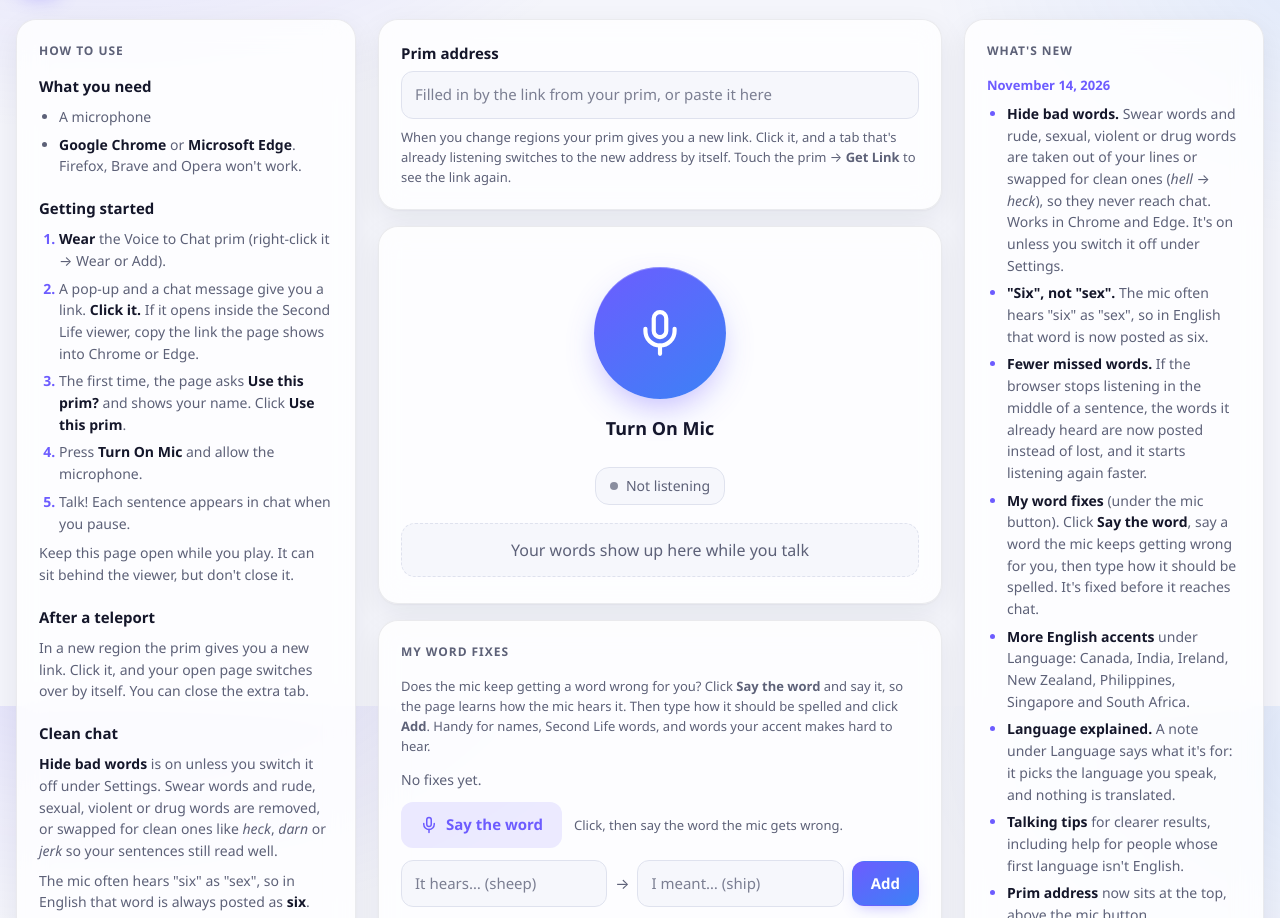
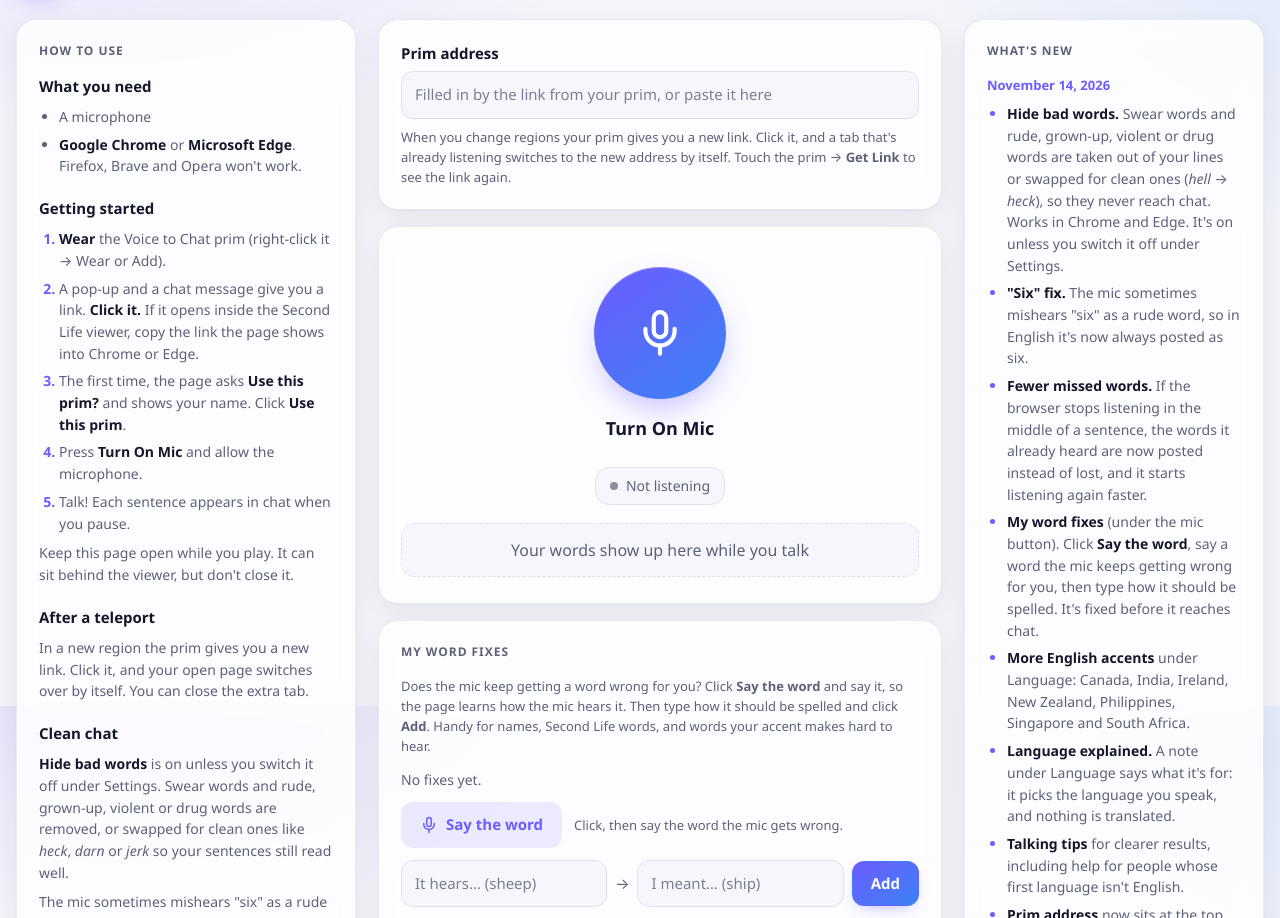
Before and after one commit to webdev0486/voice-to-sl-test, a plain HTML site: page index.html in a window 1280 px wide. Shown: the part 94-1012 px from the top of the page. Drawn offline with Linux system fonts and the light colour scheme.

Commit message:
Keep the page text kid friendly: no rude words in the explanations

```diff
--- a/index.html
+++ b/index.html
@@ -511,7 +511,7 @@
       words get misheard. The bad-word filter only works with the English choices.</p>
     <label class="switch"><input id="cap" type="checkbox" checked> Start each line with a capital letter</label>
     <label class="switch"><input id="clean" type="checkbox" checked> Hide bad words</label>
-    <p class="hint switch-hint">Swear words and rude, sexual, violent or drug words are taken out of
+    <p class="hint switch-hint">Swear words and rude, grown-up, violent or drug words are taken out of
       your lines or swapped for clean ones (<i>hell</i> &rarr; <i>heck</i>), so they never reach chat.
       Works when the language is English.</p>
   </section>
@@ -558,9 +558,9 @@
 
     <h3>Clean chat</h3>
     <p><b>Hide bad words</b> is on unless you switch it off under Settings. Swear words and rude,
-      sexual, violent or drug words are removed, or swapped for clean ones like <i>heck</i>,
+      grown-up, violent or drug words are removed, or swapped for clean ones like <i>heck</i>,
       <i>darn</i> or <i>jerk</i> so your sentences still read well.</p>
-    <p>The mic often hears "six" as "sex", so in English that word is always posted as <b>six</b>.</p>
+    <p>The mic sometimes mishears "six" as a rude word, so in English it's always posted as <b>six</b>.</p>
 
     <h3>Prim menu (touch the prim)</h3>
     <dl class="menu">
@@ -606,11 +606,11 @@
 
     <h3>November 14, 2026</h3>
     <ul>
-      <li><b>Hide bad words.</b> Swear words and rude, sexual, violent or drug words are taken out of
+      <li><b>Hide bad words.</b> Swear words and rude, grown-up, violent or drug words are taken out of
         your lines or swapped for clean ones (<i>hell</i> &rarr; <i>heck</i>), so they never reach chat.
         Works in Chrome and Edge. It's on unless you switch it off under Settings.</li>
-      <li><b>"Six", not "sex".</b> The mic often hears "six" as "sex", so in English that word is now
-        posted as six.</li>
+      <li><b>"Six" fix.</b> The mic sometimes mishears "six" as a rude word, so in English it's now
+        always posted as six.</li>
       <li><b>Fewer missed words.</b> If the browser stops listening in the middle of a sentence, the
         words it already heard are now posted instead of lost, and it starts listening again faster.</li>
       <li><b>My word fixes</b> (under the mic button). Click <b>Say the word</b>, say a word the mic keeps
```
